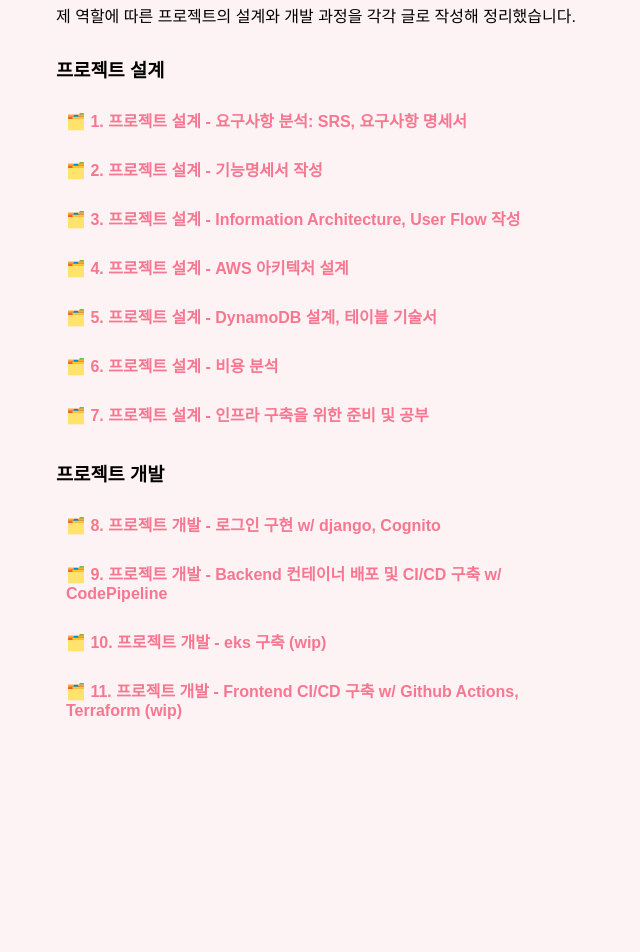
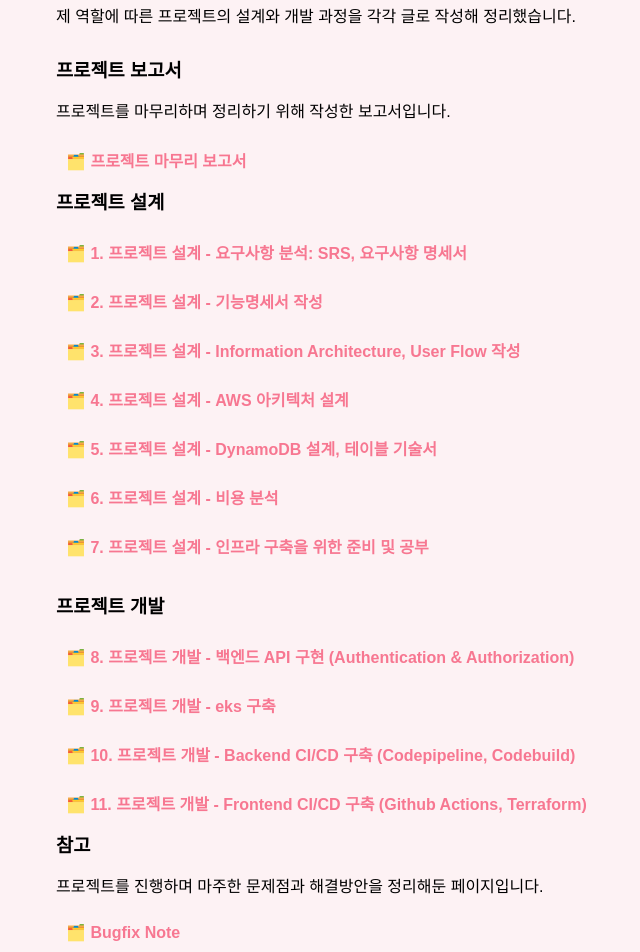
Before and after one commit to brynnPark/brynnpark.cloud, a React (Create React App) app in the folder my_web_page/: page /projects/iteamoa in a window 1280 px wide. Shown: the part 960-1912 px from the top of the page, without its empty margins (229-869 px from the left). Built offline with nearby package versions, Linux system fonts and the light colour scheme.

Commit message:
Iteamoa revision

```diff
--- a/my_web_page/src/projects/ITeaMoa/index.js
+++ b/my_web_page/src/projects/ITeaMoa/index.js
@@ -46,6 +46,14 @@ function ITeaMoa() {
           <p>본격적으로 프로젝트 개발에 들어가기에 앞서 설계를 먼저 도맡아 했습니다.</p>
           <p>제 역할에 따른 프로젝트의 설계와 개발 과정을 각각 글로 작성해 정리했습니다.</p>
           <br/>
+          <h3>프로젝트 보고서</h3>
+          <p>프로젝트를 마무리하며 정리하기 위해 작성한 보고서입니다.</p>
+          <figure className="link-to-post">
+            <Link to="https://bird-bread-db0.notion.site/16badaa8031380c3a46be171fbe9b796?pvs=4">
+              <span className="icon">🗂️</span> 프로젝트 마무리 보고서
+            </Link>
+          </figure>
+
           <h3>프로젝트 설계</h3>
           <figure className="link-to-post">
             <Link to="https://bird-bread-db0.notion.site/e72c0866676f4471b62d83f1927e2bc3?pvs=4">
@@ -63,7 +71,7 @@ function ITeaMoa() {
             </Link>
           </figure>
           <figure className="link-to-post">
-            <Link to="https://bird-bread-db0.notion.site/cf1ff353fe5741c7ac393c8c886cb027?pvs=4">
+            <Link to="https://bird-bread-db0.notion.site/Infra-System-Architecture-AWS-33c10dbc233448f6ae6ca95a42b506ff?pvs=4">
               <span className="icon">🗂️</span> 4. 프로젝트 설계 - AWS 아키텍처 설계
             </Link>
           </figure>
@@ -86,22 +94,29 @@ function ITeaMoa() {
           <h3>프로젝트 개발</h3>
           <figure className="link-to-post">
             <Link to="https://bird-bread-db0.notion.site/Cognito-django-121adaa8031380079f86d7cb5717196b?pvs=4">
-              <span className="icon">🗂️</span> 8. 프로젝트 개발 - 로그인 구현 w/ django, Cognito
+              <span className="icon">🗂️</span> 8. 프로젝트 개발 - 백엔드 API 구현 (Authentication & Authorization)
             </Link>
           </figure>
           <figure className="link-to-post">
-            <Link to="https://bird-bread-db0.notion.site/CI-CD-k8s-11fadaa80313806aa7bad364c319e4fa?pvs=4">
-              <span className="icon">🗂️</span> 9. 프로젝트 개발 - Backend 컨테이너 배포 및 CI/CD 구축 w/ CodePipeline
+            <Link to="https://bird-bread-db0.notion.site/Infra-Deployment-EKS-Fargate-Ingress-ALB-13cadaa8031380a196b7c337f8377604?pvs=4">
+              <span className="icon">🗂️</span> 9. 프로젝트 개발 - eks 구축
             </Link>
           </figure>
           <figure className="link-to-post">
-            <Link to="https://bird-bread-db0.notion.site/CI-CD-k8s-11fadaa80313806aa7bad364c319e4fa?pvs=4">
-              <span className="icon">🗂️</span> 10. 프로젝트 개발 - eks 구축 (wip)
+            <Link to="https://bird-bread-db0.notion.site/DevOps-CI-CD-Codepipeline-Codebuild-11fadaa80313806aa7bad364c319e4fa?pvs=4">
+              <span className="icon">🗂️</span> 10. 프로젝트 개발 - Backend CI/CD 구축 (Codepipeline, Codebuild)
             </Link>
           </figure>
           <figure className="link-to-post">
-            <Link to="https://bird-bread-db0.notion.site/CI-CD-k8s-11fadaa80313806aa7bad364c319e4fa?pvs=4">
-              <span className="icon">🗂️</span> 11. 프로젝트 개발 - Frontend CI/CD 구축 w/ Github Actions, Terraform (wip)
+            <Link to="https://bird-bread-db0.notion.site/Frontend-CI-CD-19eadaa803138084a310d9632bdc7fca?pvs=4">
+              <span className="icon">🗂️</span> 11. 프로젝트 개발 - Frontend CI/CD 구축 (Github Actions, Terraform)
+            </Link>
+          </figure>
+          <h3>참고</h3>
+          <p>프로젝트를 진행하며 마주한 문제점과 해결방안을 정리해둔 페이지입니다.</p>
+          <figure className="link-to-post">
+            <Link to="https://bird-bread-db0.notion.site/Bugfix-Error-Logs-168adaa8031380499c0efdc00b5097ed?pvs=4">
+              <span className="icon">🗂️</span> Bugfix Note
             </Link>
           </figure>
         </div>
```
